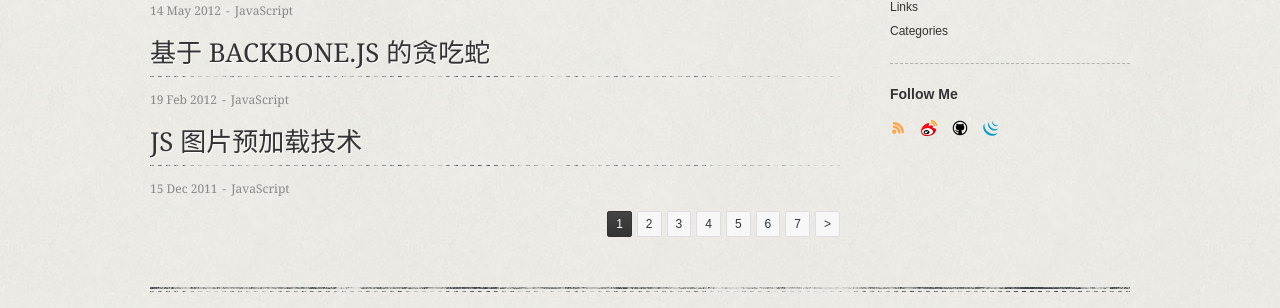
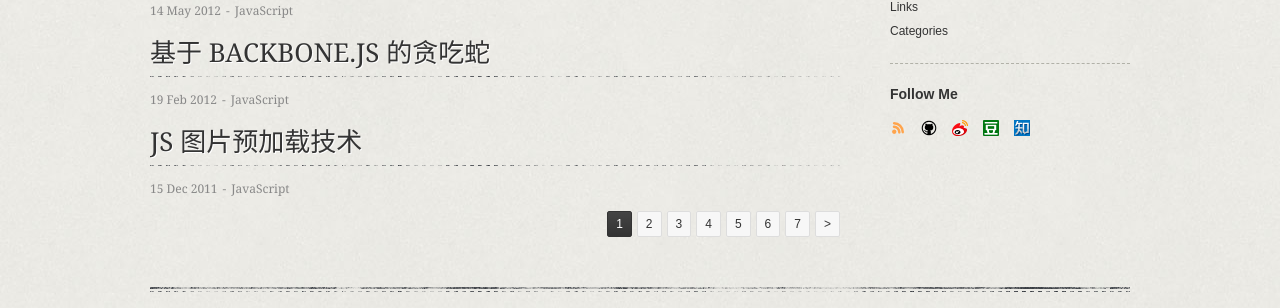
Before and after one commit to xiaoxiehang/gaoli.github.com, a Jekyll site: the page built from index.html, in a window 1280 px wide. Shown: the part 507-815 px from the top of the page. Built offline with Jekyll 4.4.1, drawn with Linux system fonts in a browser that asks for light colours; Markdown is read by kramdown in place of the engine named in the settings; the list of posts is cut into pages by our own code; comment, search, counter and statistics services are not loaded.

Commit message:
update for follow me

```diff
--- a/_layouts/default.html
+++ b/_layouts/default.html
@@ -49,9 +49,10 @@
                     <h3>Follow Me</h3>
                     <ul class="follow">
                         <li><a class="rss" href="http://feed.cssbox.net" title="RSS订阅" target="_blank">RSS订阅</a></li>
+                        <li><a class="github" href="https://github.com/gaoli" title="GitHub" target="_blank">GitHub</a></li>
                         <li><a class="weibo" href="http://weibo.com/cssbox" title="新浪微博" target="_blank">新浪微博</a></li>
-                        <li><a class="github" href="https://github.com/gaoli" title="GitHub" target="_blank">GitHub</a></li>
-                        <li><a class="jQAPI" href="http://jqapi.com" title="jQuery API" target="_blank">jQuery API</a></li>
+                        <li><a class="douban" href="http://www.douban.com/people/cssbox/" title="豆瓣" target="_blank">豆瓣</a></li>
+                        <li><a class="zhihu" href="http://www.zhihu.com/people/cssbox" title="知乎" target="_blank">知乎</a></li>
                     </ul>
                 </section>
             </aside>
--- a/css/style.css
+++ b/css/style.css
@@ -72,9 +72,10 @@ audio:not([controls]) {display:none;}
 /*=S follow */
 .follow li {float:left;margin:10px 15px 0 0;}
     .follow a {display:block;padding-top:16px;width:16px;height:0;background:url("/images/icon.png") no-repeat;overflow:hidden;}
-    .follow .weibo {background-position:0 -16px;}
-    .follow .github {background-position:0 -32px;}
-    .follow .jQAPI {background-position:0 -48px;}
+    .follow .github {background-position:0 -16px;}
+    .follow .weibo {background-position:0 -32px;}
+    .follow .douban {background-position:0 -48px;}
+    .follow .zhihu {background-position:0 -64px;}
 /*=E follow */
 
 /*=S Syntax Highlighting */
```
Also changed, not shown: images/icon.png.
